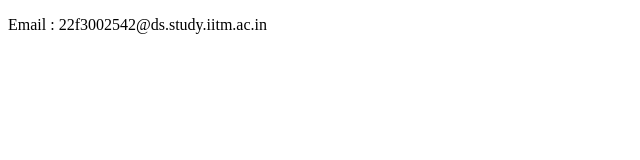
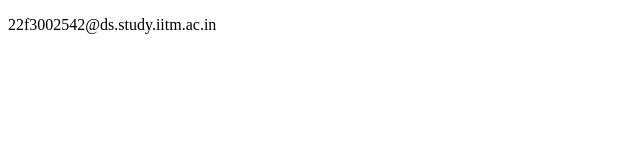
Before and after one commit to Jivraj-18/tds-ga2-githubpages, a plain HTML site: page index.html in a window 1280 px wide. Shown: the full height of the page, 0-640 px from the left. Drawn offline with Linux system fonts and the light colour scheme.

Commit message:
Update index.html

```diff
--- a/index.html
+++ b/index.html
@@ -7,7 +7,7 @@
 </head>
 <body>
     <p>
-        Email : 22f3002542@ds.study.iitm.ac.in
+        22f3002542@ds.study.iitm.ac.in
     </p>
 </body>
 </html>
```
